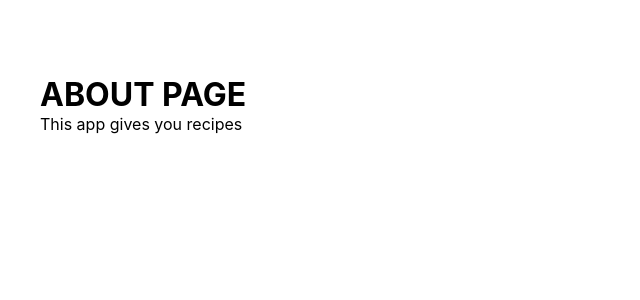
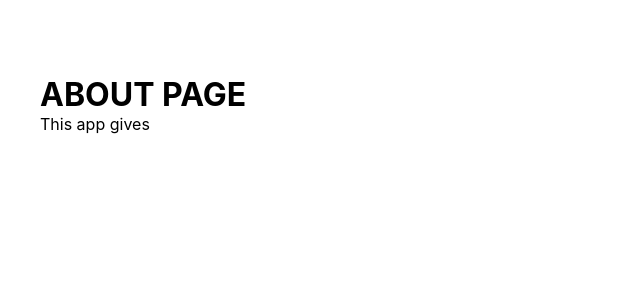
Before and after one commit to harblaith7/The-Modern-React-Udemy-Course, a React (Vite) app in the folder 04-recipe/: page /about in a window 1280 px wide. Shown: the top 300 px of the page, without its empty margins (0-640 px from the left). Built offline with nearby package versions, Linux system fonts and the light colour scheme.

Commit message:
4.6-nested-routes

```diff
--- a/04-recipe/src/App.jsx
+++ b/04-recipe/src/App.jsx
@@ -1,8 +1,14 @@
 import "./App.css";
-import HomePage from "./pages/HomePage";
+import { Outlet } from "react-router-dom";
 
 function App() {
-  return <HomePage />;
+  return (
+    <div className="App">
+      <main className="main_container">
+        <Outlet />
+      </main>
+    </div>
+  );
 }
 
 export default App;
--- a/04-recipe/src/main.jsx
+++ b/04-recipe/src/main.jsx
@@ -8,14 +8,15 @@ import {
 } from "react-router-dom";
 import App from "./App.jsx";
 import AboutPage from "./pages/AboutPage";
+import HomePage from "./pages/HomePage";
 import "./index.css";
 
 const router = createBrowserRouter(
   createRoutesFromElements(
-    <>
-      <Route path="/" element={<App />} />
+    <Route path="/" element={<App />}>
+      <Route path="/" element={<HomePage />} />
       <Route path="/about" element={<AboutPage />} />
-    </>
+    </Route>
   )
 );
 
--- a/04-recipe/src/pages/AboutPage.jsx
+++ b/04-recipe/src/pages/AboutPage.jsx
@@ -1,10 +1,8 @@
 export default function AboutPage() {
   return (
-    <div className="App">
-      <main className="main_container">
-        <h1>ABOUT PAGE</h1>
-        <p>This app gives you recipes</p>
-      </main>
-    </div>
+    <>
+      <h1>ABOUT PAGE</h1>
+      <p>This app gives</p>
+    </>
   );
 }
--- a/04-recipe/src/pages/HomePage.jsx
+++ b/04-recipe/src/pages/HomePage.jsx
@@ -3,11 +3,9 @@ import Header from "../components/Header";
 
 export default function HomePage() {
   return (
-    <div className="App">
-      <main className="main_container">
-        <Header />
-        <CardList />
-      </main>
-    </div>
+    <>
+      <Header />
+      <CardList />
+    </>
   );
 }
```
